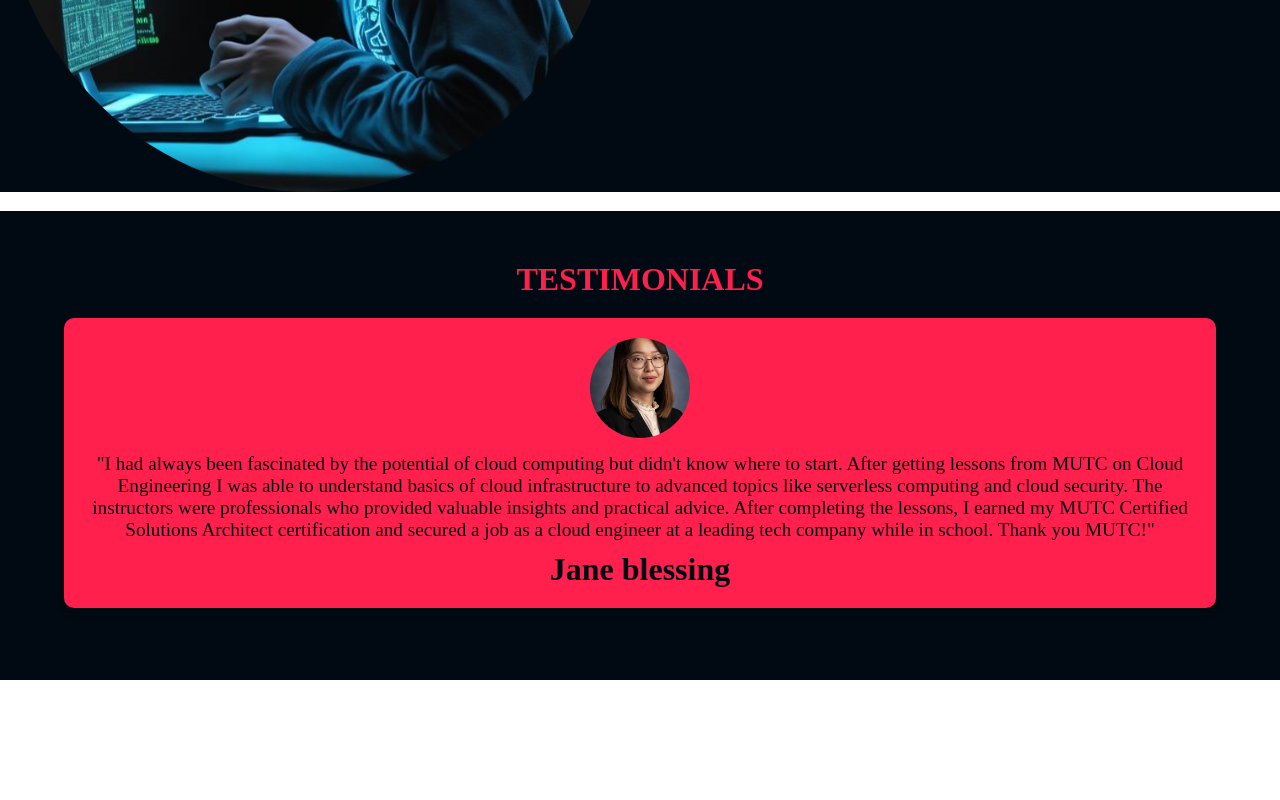
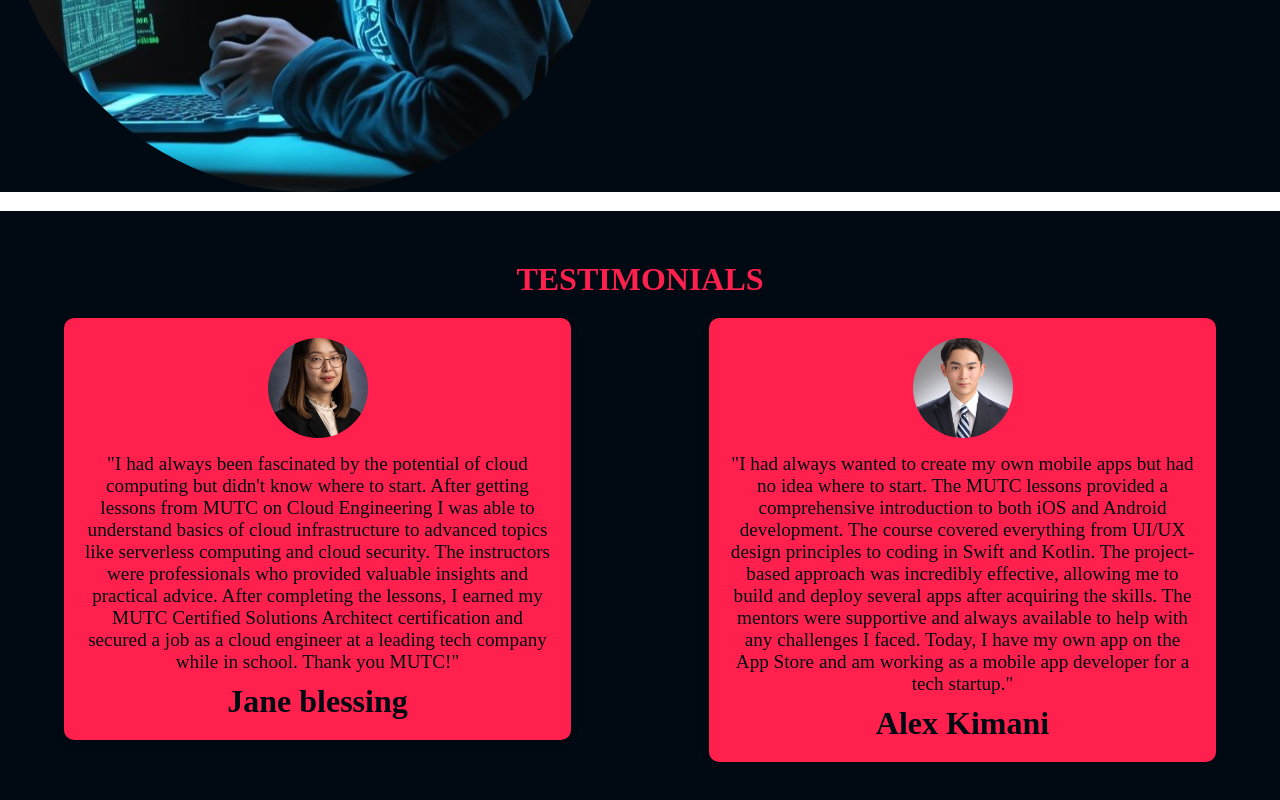
Before and after one commit to VicGriffin/MUTC, a React (Vite) app: page / in a window 1280 px wide. Shown: the part 1541-2341 px from the top of the page. Before the commit the page ends 2221 px from the top, so only its background shows below. Built offline with nearby package versions, Linux system fonts and the light colour scheme; a web font is replaced by a local one.

Commit message:
modify the testimonial section

```diff
--- a/src/App.css
+++ b/src/App.css
@@ -4,6 +4,7 @@
     margin: 0;
     padding: 0;
     box-sizing: border-box;
+
 }
 .stroke-text{
     color: transparent;
--- a/src/components/testimonials/Testimonials.jsx
+++ b/src/components/testimonials/Testimonials.jsx
@@ -26,8 +26,8 @@
         <div className="testimonials-container">
             <h2>TESTIMONIALS</h2>
             <Swiper
-                spaceBetween={50}
-                slidesPerView={1}
+                spaceBetween={10}
+                slidesPerView={2}
                 loop={true}
                 pagination={{ clickable: true }}
             >
```
